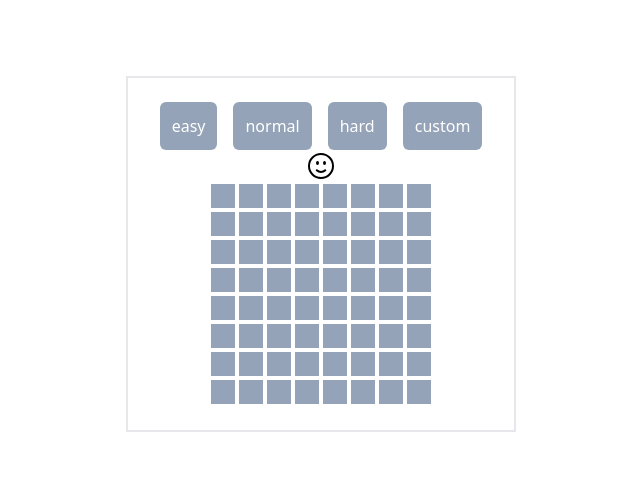
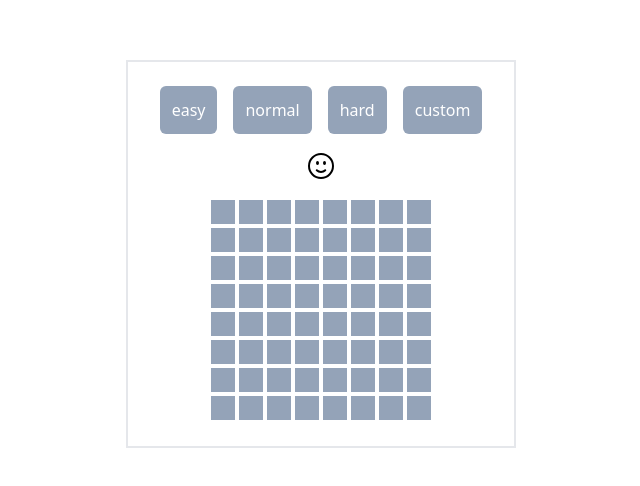
Before and after one commit to Goddemi/mineSweeper, a React (Create React App) app: page / in a window 1280 px wide. Shown: the part 146-632 px from the top of the page, without its empty margins (319-959 px from the left). Built offline with nearby package versions, Linux system fonts and the light colour scheme.

Commit message:
Modify : 커스터마이징 레이아웃 수정

```diff
--- a/src/game/Customize.tsx
+++ b/src/game/Customize.tsx
@@ -30,13 +30,13 @@ const Customize = () => {
   };
 
   return (
-    <form className="my-3" onSubmit={submitHandler}>
+    <form className="mt-4" onSubmit={submitHandler}>
       {inputList.map((name) => (
         <input
           name={name}
           type="number"
           placeholder={name}
-          className="w-14 mx-1 border-2"
+          className="w-16 mx-1 border-2"
           onChange={customInputHandler}
         />
       ))}
--- a/src/game/GameBoard.tsx
+++ b/src/game/GameBoard.tsx
@@ -25,7 +25,7 @@ const GameBoard = () => {
 
   return (
     <div className="flex flex-col items-center">
-      <div className="cursor-pointer" onClick={resetHandler}>
+      <div className="my-4 cursor-pointer" onClick={resetHandler}>
         {gameOverState ? <Sad /> : <Smile />}
       </div>
       {cells.map((row, i) => (
```
